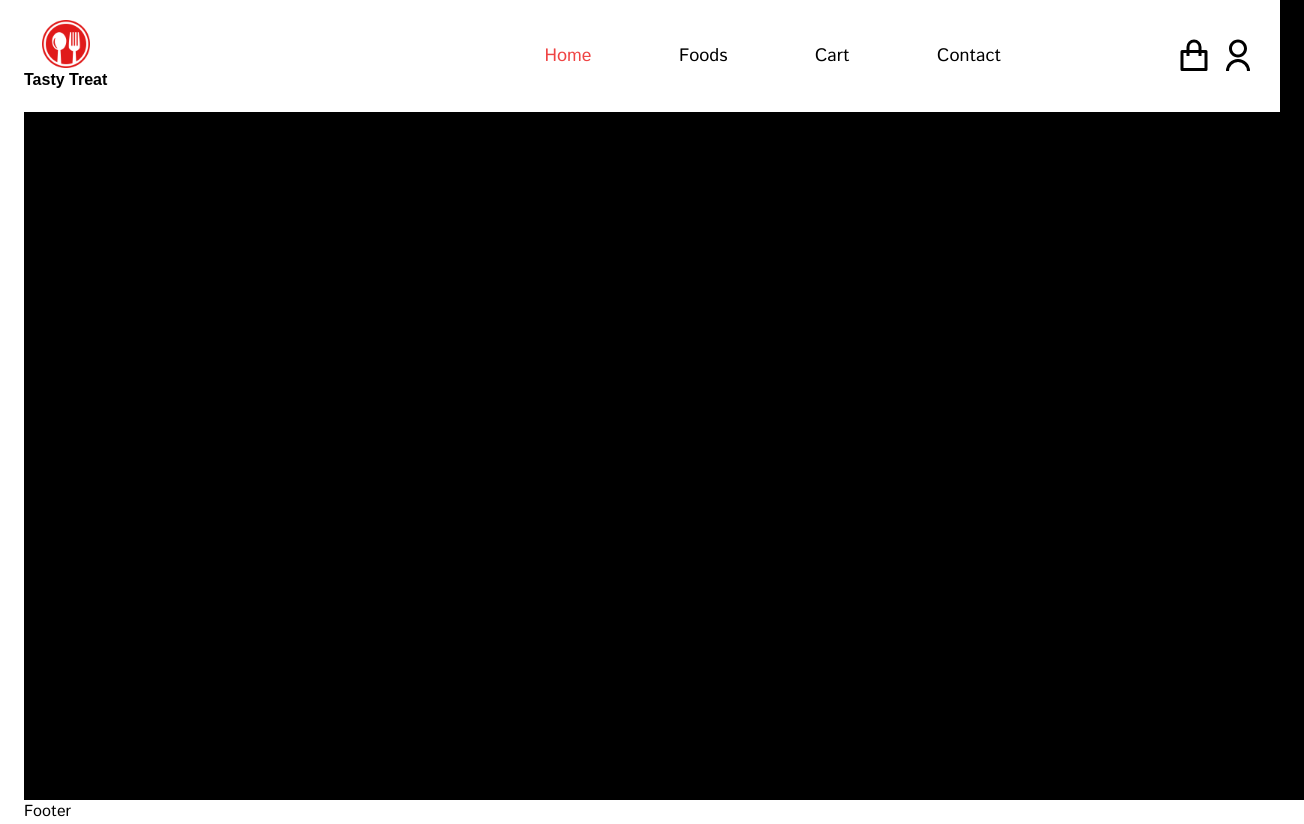
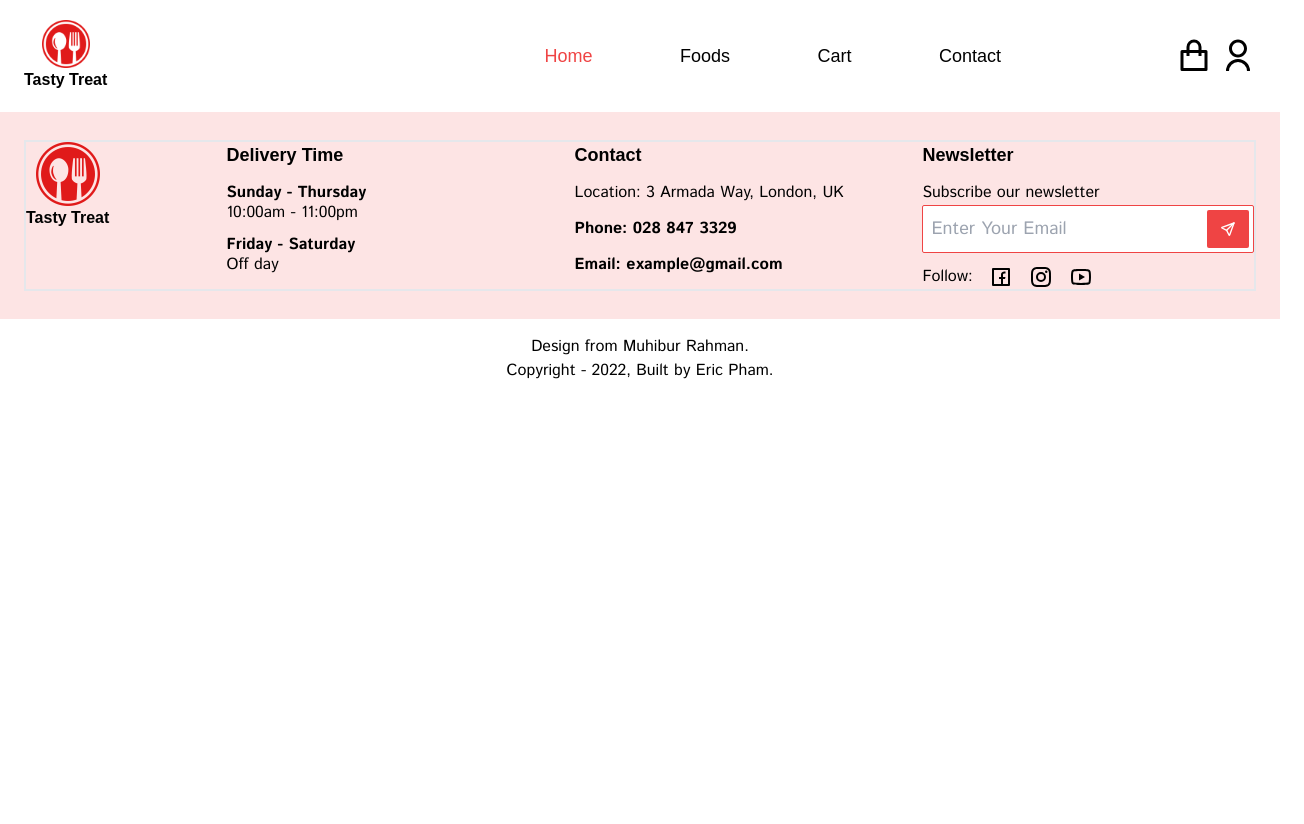
Before and after one commit to jerryphm/food-delivery-app, a React (Create React App) app: page / in a window 1280 px wide. Shown: the whole page, 1304 px wide, since content can reach past the window. After the commit the page ends 800 px from the top, so only its background shows below. Built offline with nearby package versions, Linux system fonts and the light colour scheme; a web font is replaced by a local one.

Commit message:
footer donea

```diff
--- a/src/layouts/DefaultLayout.jsx
+++ b/src/layouts/DefaultLayout.jsx
@@ -7,7 +7,8 @@ function DefaultLayout() {
    return (
       <div className='max-w-7xl min-h-screen px-2 sm:px-3 md:px-4 lg:px-6 mx-auto'>
          <Header />
-         <RouterList/>
+         {/* <RouterList/> */}
+         <div className='h-28'></div>
          <Footer />
       </div>
    );
--- a/src/layouts/layoutComponents/Footer.jsx
+++ b/src/layouts/layoutComponents/Footer.jsx
@@ -1,9 +1,109 @@
-import React from 'react'
+import React from 'react';
+import { TbSend } from 'react-icons/tb';
+import {
+   RiFacebookBoxLine,
+   RiInstagramLine,
+   RiYoutubeLine,
+} from 'react-icons/ri';
+import { Link } from 'react-router-dom';
 
+import logo from '../../assets/images/res-logo.png';
+/**
+ *
+ * --a: #df2020;
+   --b: #212245;
+   --c: #fde4e4;
+   --d: #fcfcfc;
+ */
 function Footer() {
-  return (
-    <div>Footer</div>
-  )
+   return (
+      <footer>
+         <section
+            className='flex justify-center items-center min-h-[150] px-2 sm:px-3 md:px-4 lg:px-6 py-4 sm:py-5 md:py-7 -mx-2 sm:-mx-3 md:-mx-4
+         lg:-mx-6 bg-[#fde4e4]'
+         >
+            <section className='flex flex-col justify-center items-stretch w-full h-full border-2 border-white[&_*]:border-[1px] [&_*]:border-red-500'>
+               <div className='flex flex-wrap justify-between items-start gap-y-5 [&>*]:w-[48%] md:[&>*:not(:first-child)]:w-[27%] [&>:first-child]:w-[15%]'>
+                  <section className='flex'>
+                     <div className='flex flex-col items-center'>
+                        <img
+                           src={logo}
+                           alt='Food Ordering Logo'
+                           className='w-10 h-10 sm:h-12 sm:w-12 lg:h-16 lg:w-16'
+                        />
+                        <h4 className='font-bold font-rnroll'>Tasty Treat</h4>
+                     </div>
+                  </section>
+
+                  <section>
+                     <h3 className='text-[18px] font-bold font-rnroll'>
+                        Delivery Time
+                     </h3>
+                     <h4 className='mt-1 font-bold sm:mt-2 md:mt-3'>
+                        Sunday - Thursday
+                     </h4>
+                     <p className='leading-4'>10:00am - 11:00pm</p>
+                     <h4 className='mt-1 font-bold sm:mt-2 md:mt-3'>
+                        Friday - Saturday
+                     </h4>
+                     <p className='leading-4'>Off day</p>
+                  </section>
+                  <section>
+                     <h3 className='text-[18px] font-bold font-rnroll'>
+                        Contact
+                     </h3>
+                     <h4 className='mt-1 sm:mt-2 md:mt-3'>
+                        Location: 3 Armada Way, London, UK{' '}
+                     </h4>
+                     <h4 className='mt-1 font-bold sm:mt-2 md:mt-3'>
+                        Phone: 028 847 3329
+                     </h4>
+                     <h4 className='mt-1 font-bold sm:mt-2 md:mt-3'>
+                        Email: example@gmail.com
+                     </h4>
+                  </section>
+                  <section>
+                     <h3 className='text-[18px] font-bold font-rnroll'>
+                        Newsletter
+                     </h3>
+                     <h4 className='mt-1 sm:mt-2 md:mt-3'>
+                        Subscribe our newsletter
+                     </h4>
+                     <div className='flex justify-between gap-2 min-h-[42px] p-1 rounded-sm border-[1px] border-black bg-white'>
+                        <input
+                           type='text'
+                           placeholder='Enter your email'
+                           className='w-full px-1 text-[15px] sm:text-[18px] capitalize outline-none'
+                        />
+                        <button className='flex items-center justify-center text-white h-[38px] w-[45px] md:w-[50px] rounded-sm bg-red-500'>
+                           <TbSend />
+                        </button>
+                     </div>
+                     <div className='flex items-center justify-start gap-2 mt-1 sm:gap-3 lg:gap-4 sm:mt-2 md:mt-3'>
+                        <h4>Follow:</h4>
+
+                        <div className='flex gap-2 sm:gap-3 lg:gap-4 '>
+                           <Link to='#'>
+                              <RiFacebookBoxLine className='text-xl md:text-2xl' />
+                           </Link>
+                           <Link to='#'>
+                              <RiInstagramLine className='text-xl md:text-2xl' />
+                           </Link>
+                           <Link to='#'>
+                              <RiYoutubeLine className='text-xl md:text-2xl' />
+                           </Link>
+                        </div>
+                     </div>
+                  </section>
+               </div>
+            </section>
+         </section>
+         <h3 className=' mt-4 text-center'>
+            Design from Muhibur Rahman. <br /> Copyright - 2022, Built by Eric
+            Pham.
+         </h3>
+      </footer>
+   );
 }
 
-export default Footer
+export default Footer;
--- a/src/layouts/layoutComponents/Header.jsx
+++ b/src/layouts/layoutComponents/Header.jsx
@@ -27,7 +27,7 @@ function Header() {
             </section>
 
             <section className='grow-[0.5] flex flex-row-reverse md:flex-row justify-between items-center'>
-               <MainLinks className='hidden md:grow-[0.6] md:flex md:justify-between md:text-lg md:items-center hover:[&>*]:text-red-500' />
+               <MainLinks className='hidden md:grow-[0.6] md:flex md:justify-between md:text-lg md:items-center hover:[&>*]:text-red-500 font-rnroll text-lg' />
                <div className='flex gap-4'>
                   <div className='flex gap-2'>
                      <RiShoppingBagLine
@@ -57,7 +57,7 @@ function Header() {
                      {isShowMenu ?<RiMenu3Line /> :<RiMenuLine />}
                   </div>
                   {isShowMenu ? (
-                     <MainLinks className='md:hidden fixed right-0 top-[72px] sm:top-[96px] flex flex-col items-end gap-6 w-fit min-w-[25vw] py-4 px-6 sm:px-8 border-l-2 border-b-2 border-red-500 rounded-bl-md bg-white' />
+                     <MainLinks className='md:hidden fixed right-0 top-[72px] sm:top-[96px] flex flex-col items-end gap-10 w-fit min-w-[40vw] h-screen pt-14 pr-14 rounded-bl-md bg-white font-rnroll text-lg shadow-2xl' />
                   ) : null}
                </div>
             </section>
```
